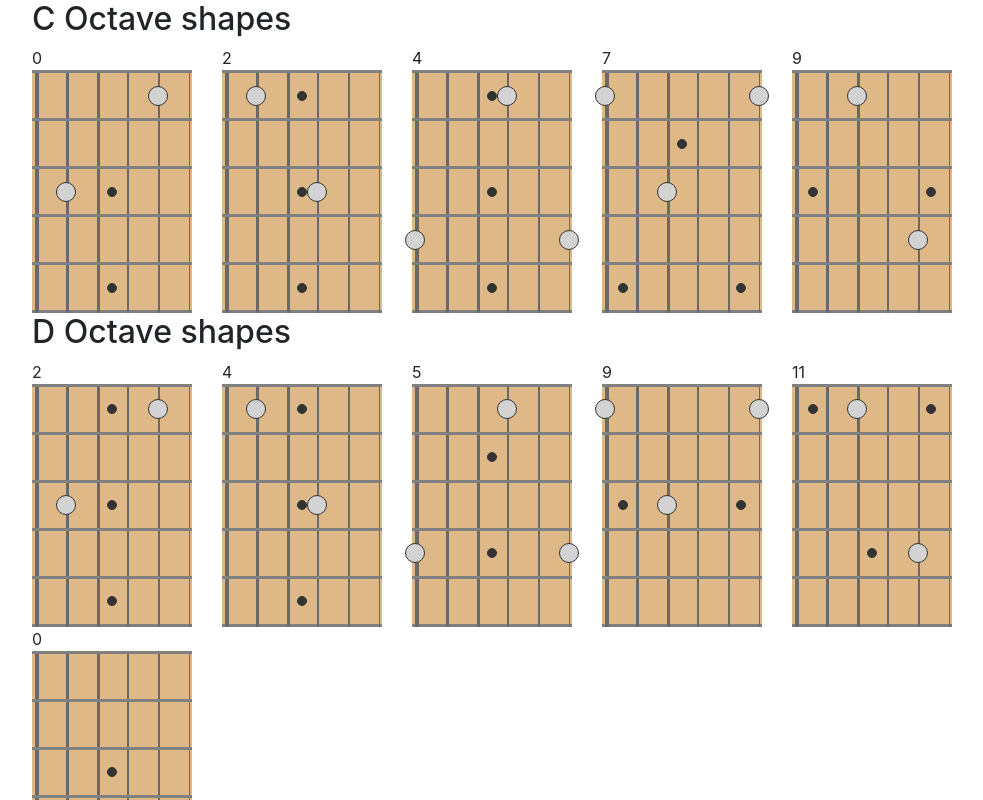
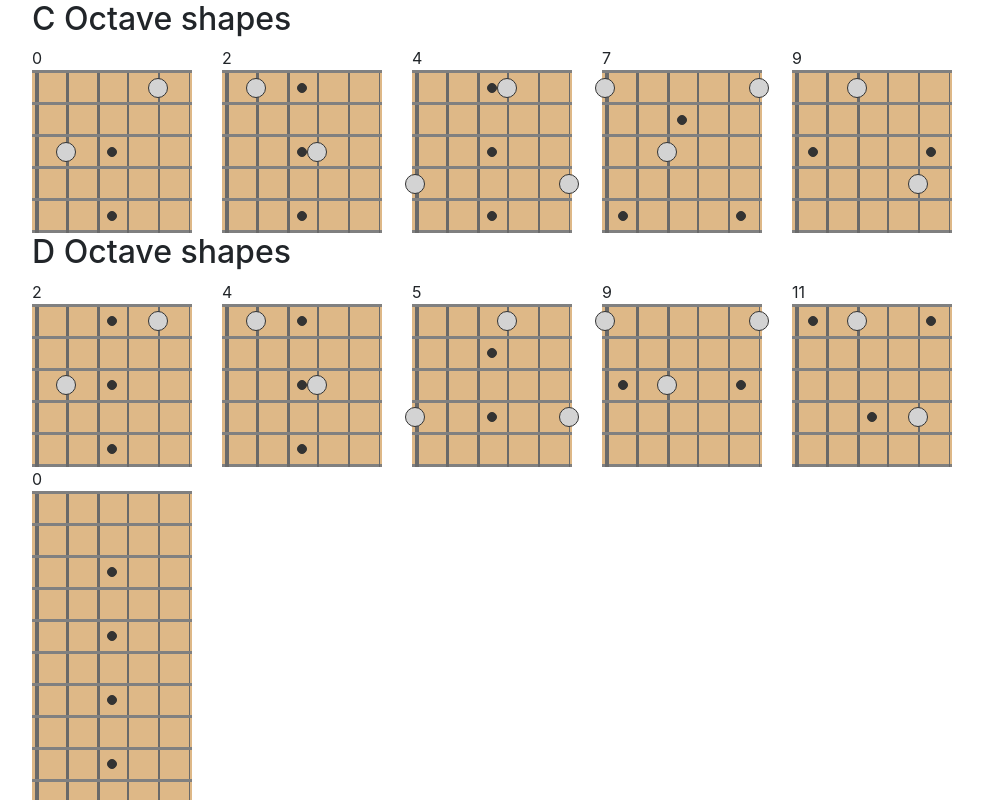
Before and after one commit to sparkoo/guitar-practice, an Angular app: page / in a window 1280 px wide. Shown: the top 800 px of the page, without its empty margins (53-1036 px from the left). Built offline with nearby package versions, Linux system fonts and the light colour scheme.

Commit message:
smaller frets

```diff
--- a/src/app/fretboard/fretboard.component.scss
+++ b/src/app/fretboard/fretboard.component.scss
@@ -7,7 +7,7 @@
 .fret {
   background: burlywood;
   border-top: 3px solid gray;
-  height: 3rem;
+  height: 2rem;
   width: 100%;
   padding: 0;
   margin: 0;
@@ -59,7 +59,7 @@
 
 .stringline {
   position: absolute;
-  height: 3rem;
+  height: 2rem;
   background: dimgray;
   top: 0;
   //z-index: 1;
```
